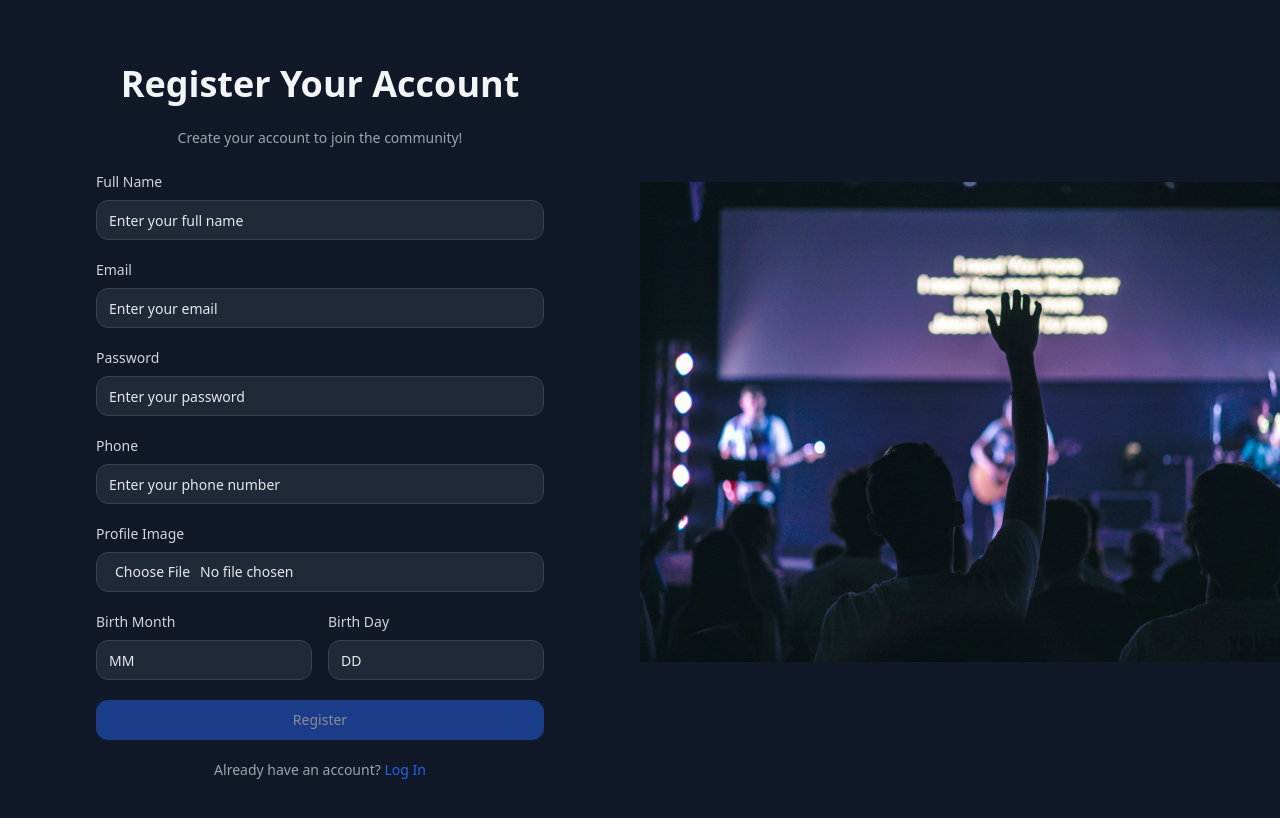
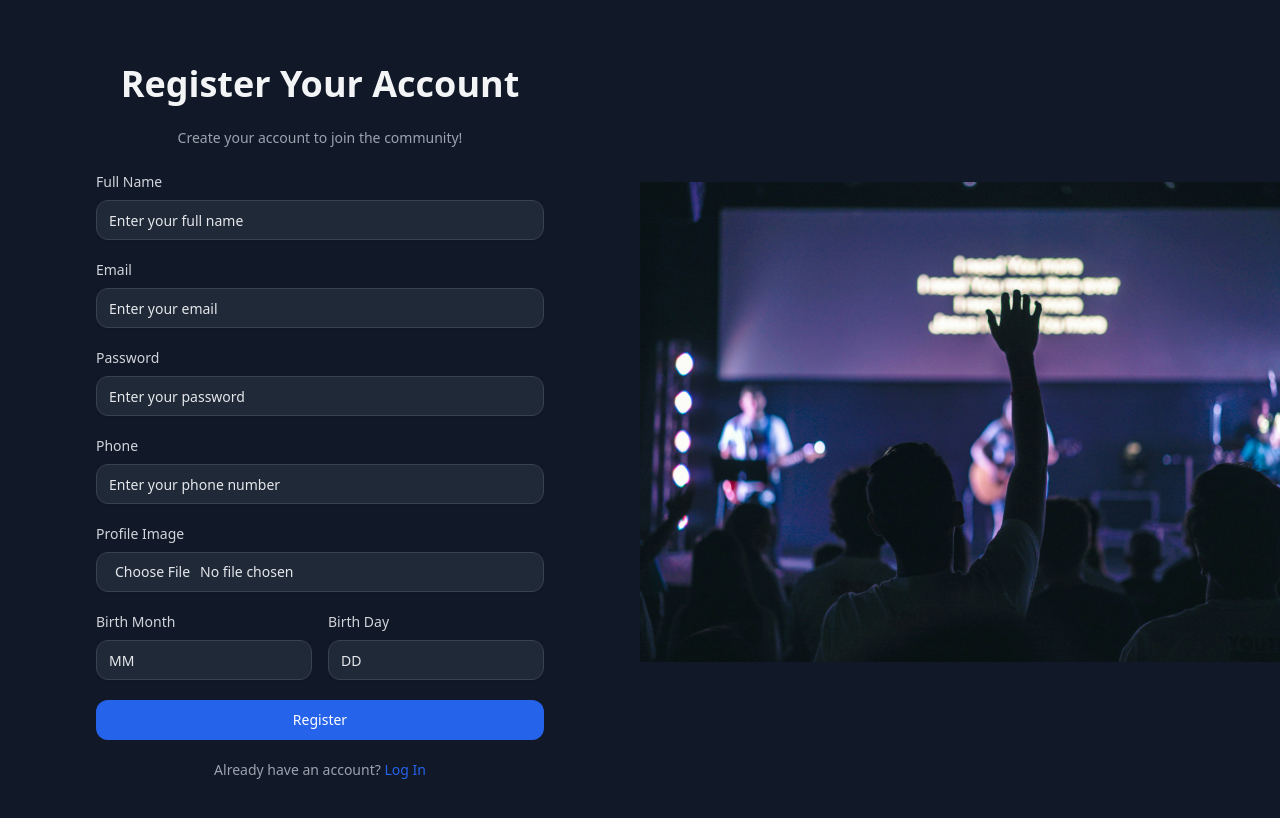
Before and after one commit to jps27CSE/Fellowship_Prayer_Tailwind_Shad_cn, a Next.js app: page /register in a window 1280 px wide. Shown: the top 818 px of the page. Built offline with nearby package versions, Linux system fonts and the light colour scheme; no server answers.

Commit message:
enable buttons in login register

```diff
--- a/app/(site)/login/page.tsx
+++ b/app/(site)/login/page.tsx
@@ -131,7 +131,7 @@ const Login = () => {
             <Button
               type="submit"
               className="w-full py-3 mt-5 text-white bg-blue-600 hover:bg-blue-700 dark:bg-blue-500 dark:hover:bg-blue-600 rounded-xl"
-              disabled={true}
+              disabled={loading}
             >
               {loading ? "Signing In..." : "Sign In"}
             </Button>
--- a/app/(site)/register/page.tsx
+++ b/app/(site)/register/page.tsx
@@ -277,7 +277,7 @@ const Register = () => {
             <Button
               type="submit"
               className="w-full py-3 mt-5 text-white bg-blue-600 hover:bg-blue-700 dark:bg-blue-500 dark:hover:bg-blue-600 rounded-xl"
-              disabled={true}
+              disabled={loading}
             >
               {loading ? "Registering..." : "Register"}
             </Button>
```
